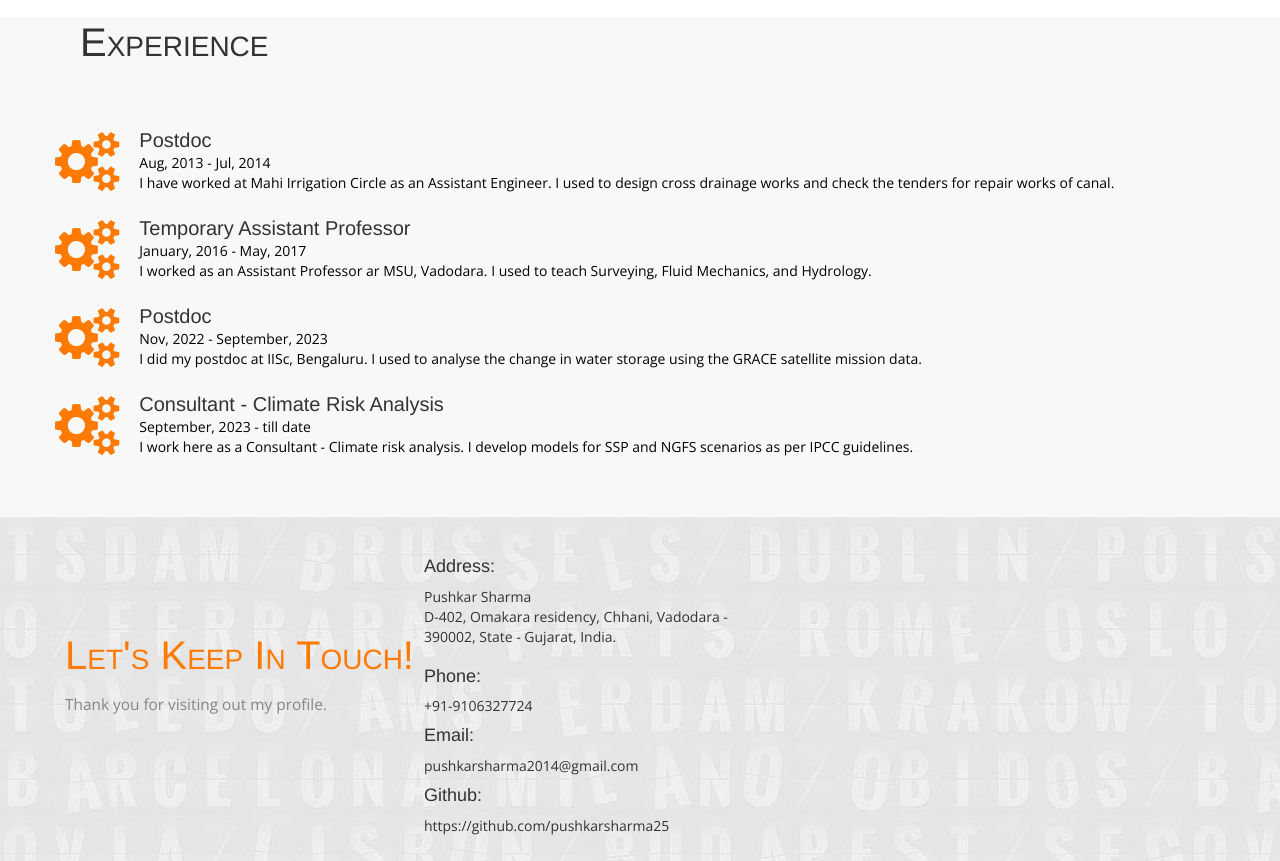
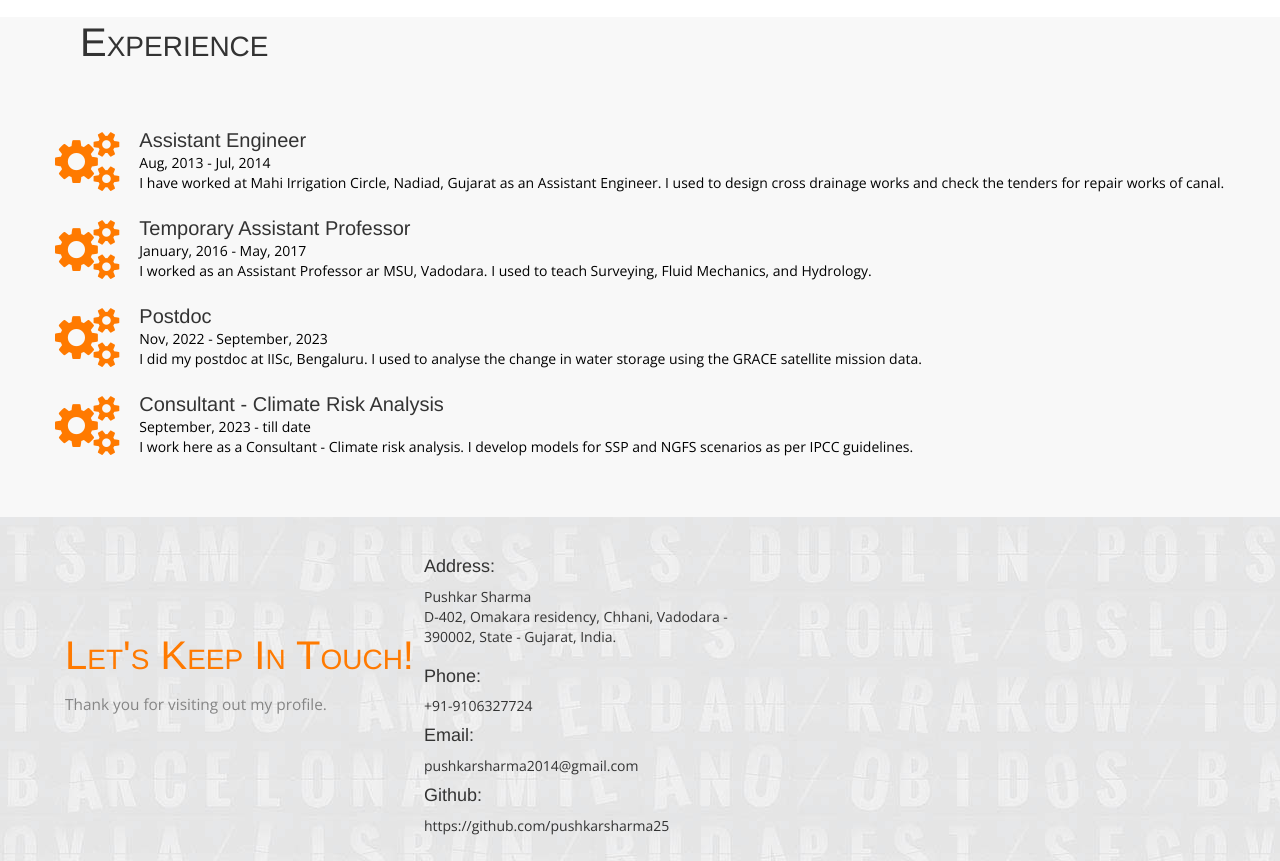
Before and after one commit to pushkarsharma25/pushkar, a plain HTML site: page index.html in a window 1280 px wide. Shown: the part 1880-2741 px from the top of the page. Drawn offline with nearby package versions, Linux system fonts and the light colour scheme.

```diff
--- a/index.html
+++ b/index.html
@@ -172,16 +172,15 @@
       </div>
     </div>
             <section id="experience" class="secPad">
-      <section id="experience" class="secPad">
               <div class="container">
                   <div class="row experience-details">
                     <!--div class="col-md-6"-->
                     <!--div class="col-md-5"-->
                     <div class="icon-block"><i class="fa fa-cogs"></i></div>
                     <div class="pull-left">
-              <h4>Postdoc</h4>
+                      <h4>Assistant Engineer</h4>
                       <span>Aug, 2013 - Jul, 2014</span>
-              <span><br>I have worked at Mahi Irrigation Circle as an Assistant Engineer. I used to design cross drainage works and check the tenders for repair works of canal.</br></span>
+                      <span><br>I have worked at Mahi Irrigation Circle, Nadiad, Gujarat as an Assistant Engineer. I used to design cross drainage works and check the tenders for repair works of canal.</br></span>
                     </div>
                   </div>
                 </div>
```
Lines whose indentation alone changed are shown as unchanged.
